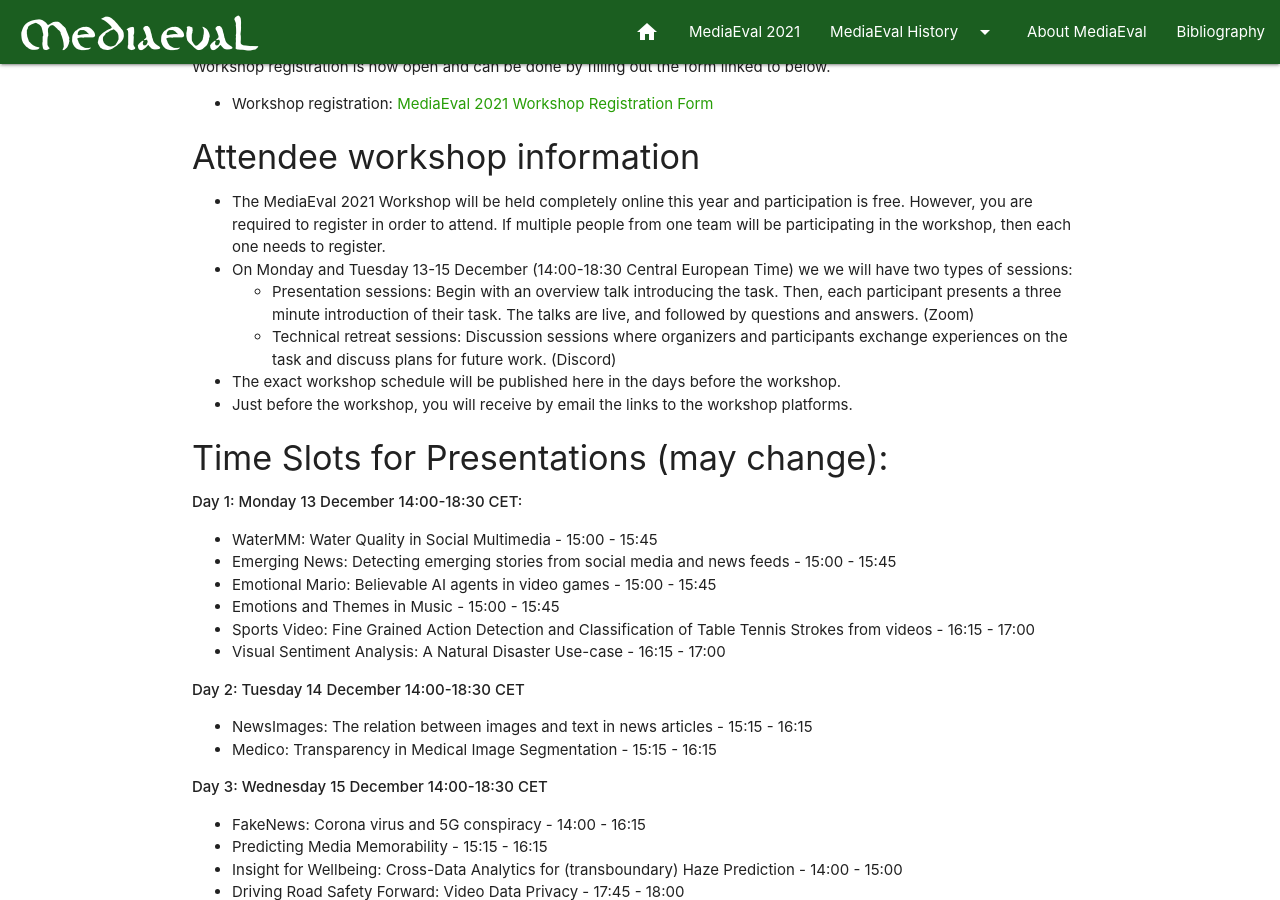
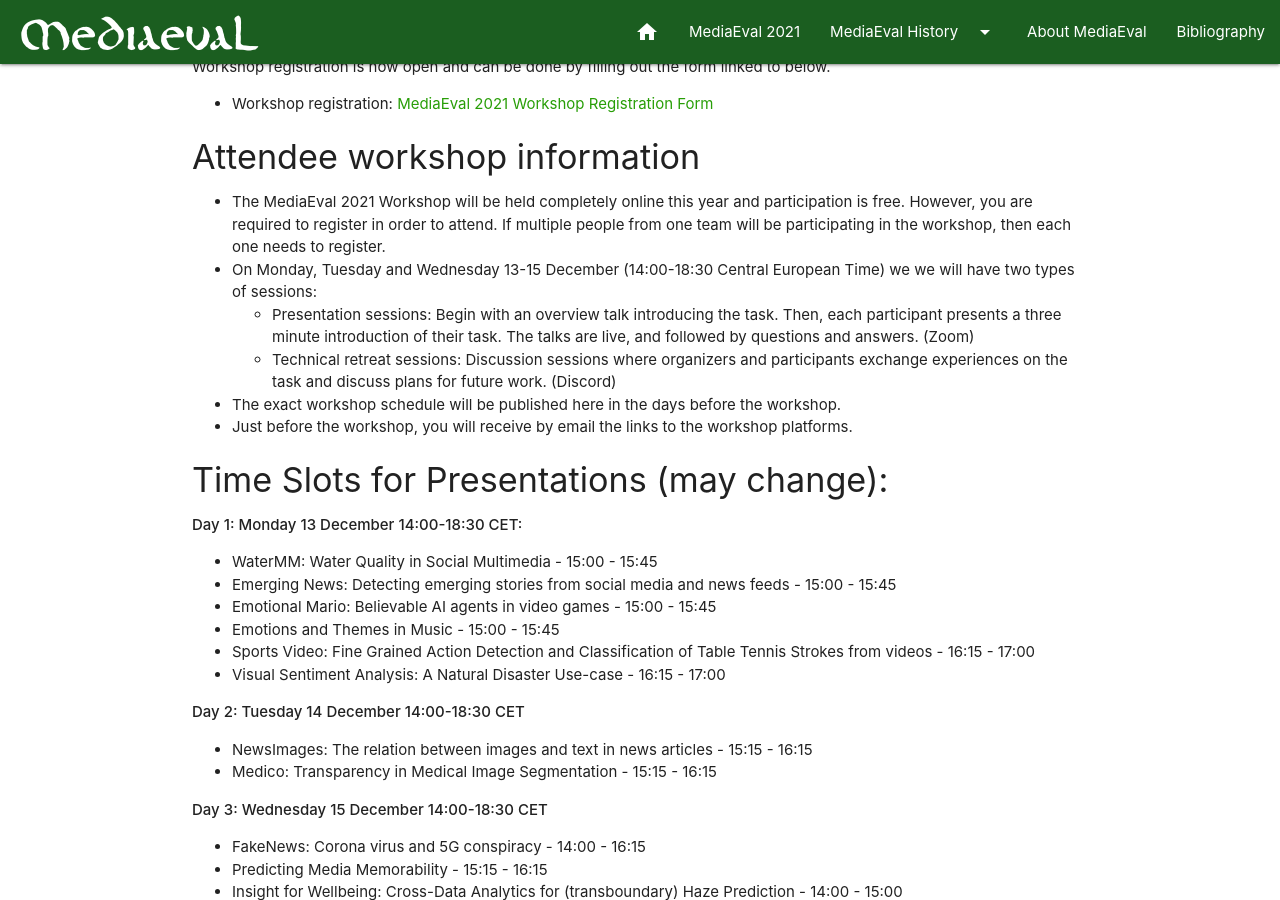
Before and after one commit to multimediaeval/multimediaeval.github.io, a Jekyll site: the page built from _editions/2021.md, in a window 1280 px wide and 900 px high, scrolled down 309 px. Built offline with Jekyll 4.4.1, drawn with Linux system fonts in a browser that asks for light colours.

Commit message:
Update 2021.md

```diff
--- a/_editions/2021.md
+++ b/_editions/2021.md
@@ -22,7 +22,7 @@
 
 #### Attendee workshop information
 * The MediaEval 2021 Workshop will be held completely online this year and participation is free. However, you are required to register in order to attend. If multiple people from one team will be participating in the workshop, then each one needs to register.
-* On Monday and Tuesday 13-15 December (14:00-18:30 Central European Time) we we will have two types of sessions:
+* On Monday, Tuesday and Wednesday 13-15 December (14:00-18:30 Central European Time) we we will have two types of sessions:
   * Presentation sessions: Begin with an overview talk introducing the task. Then, each participant presents a three minute introduction of their task. The talks are live, and followed by questions and answers. (Zoom)
   * Technical retreat sessions: Discussion sessions where organizers and participants exchange experiences on the task and discuss plans for future work. (Discord)
 * The exact workshop schedule will be published here in the days before the workshop.
```
